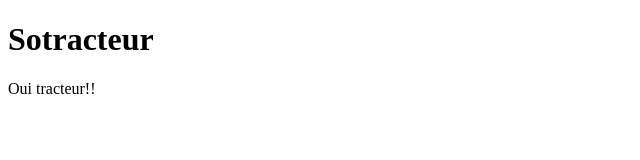
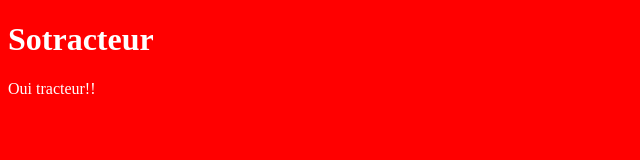
Before and after one commit to ffauchille/sotracteur-cd, a plain HTML site: page index.html in a window 1280 px wide. Shown: the whole page, without its empty margins (0-640 px from the left). Drawn offline with Linux system fonts and the light colour scheme.

Commit message:
en rouge c'est bien mieux

```diff
--- a/index.html
+++ b/index.html
@@ -6,7 +6,7 @@
     <title>Sotracteur</title>
 </head>
 
-<body>
+<body style="background-color: red; color: white;">
     <h1>Sotracteur</h1>
     <p>Oui tracteur!!</p>
 </body>
```
